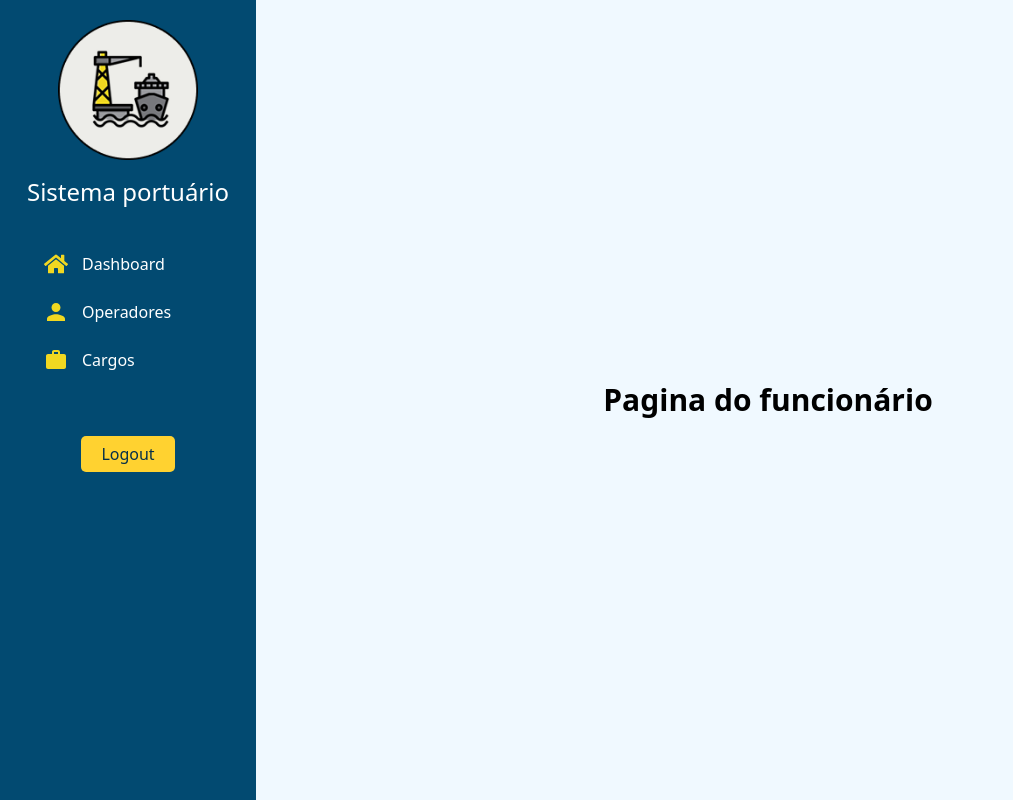
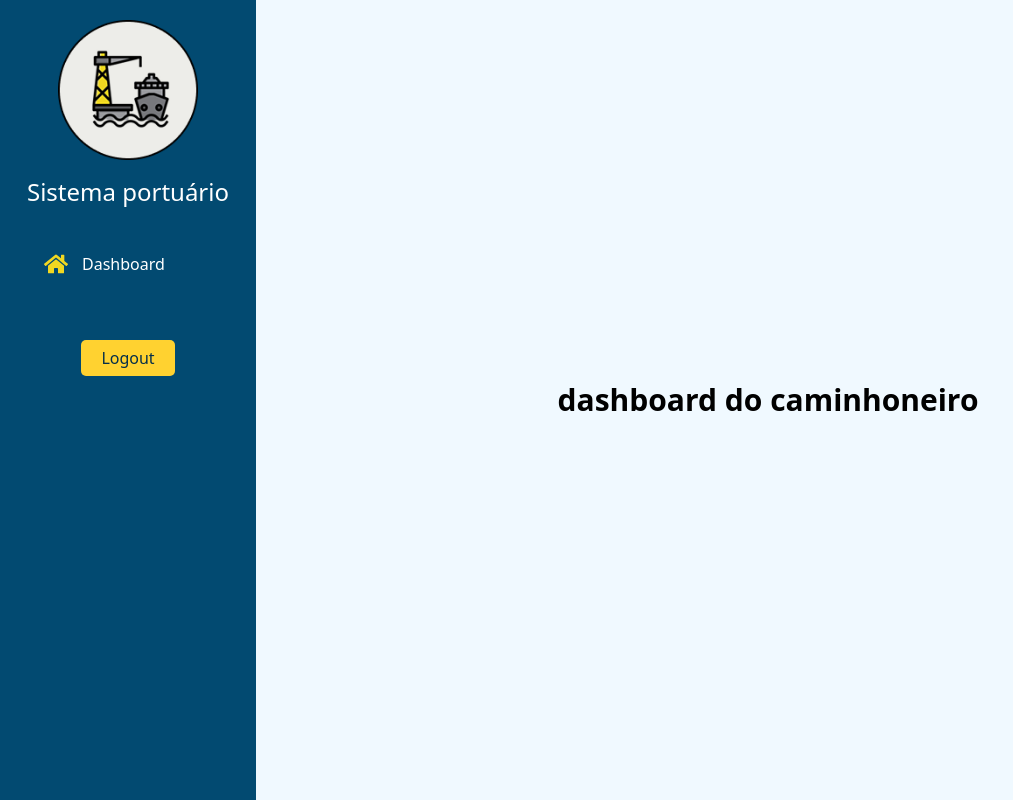
Before and after one commit to Sistema-Portuario/frontend-SP, a React (Vite) app: page /employee in a window 1280 px wide. Shown: the whole page, without its empty margins (0-1013 px from the left). Built offline with nearby package versions, Linux system fonts and the light colour scheme.

Commit message:
feat: Create a switcher to toggle between each employees dashboard.

```diff
--- a/src/components/UI/EmployeeSidebar/index.tsx
+++ b/src/components/UI/EmployeeSidebar/index.tsx
@@ -1,7 +1,5 @@
 import { NavLink } from 'react-router-dom';
 import { FaHome } from 'react-icons/fa';
-import { IoMdPerson } from 'react-icons/io';
-import { MdWork } from "react-icons/md";
 
 import logo from '../../../assets/logo.png';
 
@@ -15,34 +13,12 @@ const EmployeeSidebar = () => {
       <ul className="flex flex-col p-4 space-y-2 mt-5 pl-7">
         <li>
           <NavLink
-            to="/"
+            to="/employee"
             className="block px-4 py-2 rounded hover:bg-sky-950 transition-colors"
           >
             <div className="flex justify-start items-center gap-3.5">
               <FaHome size={24} color="#F1D821" />
               Dashboard
-            </div>
-          </NavLink>
-        </li>
-        <li>
-          <NavLink
-            to="/operators"
-            className="block px-4 py-2 rounded hover:bg-sky-950 transition-colors"
-          >
-            <div className="flex justify-start items-center gap-3.5">
-              <IoMdPerson size={24} color="#F1D821" />
-              Operadores
-            </div>
-          </NavLink>
-        </li>
-        <li>
-          <NavLink
-            to="/positions"
-            className="block px-4 py-2 rounded hover:bg-sky-950 transition-colors"
-          >
-            <div className="flex justify-start items-center gap-3.5">
-              <MdWork size={24} color="#F1D821" />
-              Cargos
             </div>
           </NavLink>
         </li>
--- a/src/context/authContext/authInitialState.ts
+++ b/src/context/authContext/authInitialState.ts
@@ -6,7 +6,7 @@ export const authInitialState = {
     password: '',
     email: '',
     role: 'employee',
-    position: '',
+    position: 'truckDriver',
   },
 
   authenticate: true,
--- /dev/null
+++ b/src/pages/EmployeeDashboardSwitcher/index.tsx
@@ -0,0 +1,14 @@
+import { useAuth } from "../../context/authContext/authProvider";
+import TruckerDashboard from "../TruckerDashboard";
+
+export default function EmployeeDashboardSwitcher() {
+
+  const { state } = useAuth();
+  const { user } = state;
+
+  switch (user.position) {
+    case "truckDriver":
+      return <TruckerDashboard/>;
+  }
+
+}
--- a/src/pages/Employee/index.tsx
+++ b/src/pages/TruckerDashboard/index.tsx
@@ -1,11 +1,11 @@
 import Layout from "../../components/Layout";
 
-export default function Employee() {
+export default function TruckerDashboard() {
   return (
     <Layout sidebar={true} type="employee">
       <div className=" w-full h-screen flex flex-col justify-center items-center">
-        <h1 className="text-3xl font-bold">Pagina do funcionário</h1>
+        <h1 className="text-3xl font-bold">dashboard do caminhoneiro</h1>
       </div>
     </Layout>
-  )
+  );
 }
--- a/src/routes/index.tsx
+++ b/src/routes/index.tsx
@@ -1,11 +1,11 @@
 import { Routes, Route } from 'react-router-dom';
 import AdminDashboard from '../pages/AdminDashboard';
 import Login from '../pages/Login';
-import Employee from '../pages/Employee';
 import PrivateRouteAdmin from '../components/HOC/PrivateRouteAdmin';
 import PrivateRouteEmployee from '../components/HOC/PrivateRouteEmployee';
 import Position from '../pages/Position';
 import Operators from '../pages/Operators';
+import EmployeeDashboardSwitcher from '../pages/EmployeeDashboardSwitcher';
 
 export const RoutesApp = () => {
   return (
@@ -13,7 +13,7 @@ export const RoutesApp = () => {
       <Route path="/" element={<PrivateRouteAdmin element={AdminDashboard}/>} />
       <Route path="/operators" element={<PrivateRouteAdmin element={Operators}/>} />
       <Route path="/positions" element={<PrivateRouteAdmin element={Position}/>} />
-      <Route path="/employee" element={<PrivateRouteEmployee element={Employee}/>} />
+      <Route path="/employee" element={<PrivateRouteEmployee element={EmployeeDashboardSwitcher}/>} />
       <Route path="/login" element={<Login />} />
     </Routes>
   );
```
